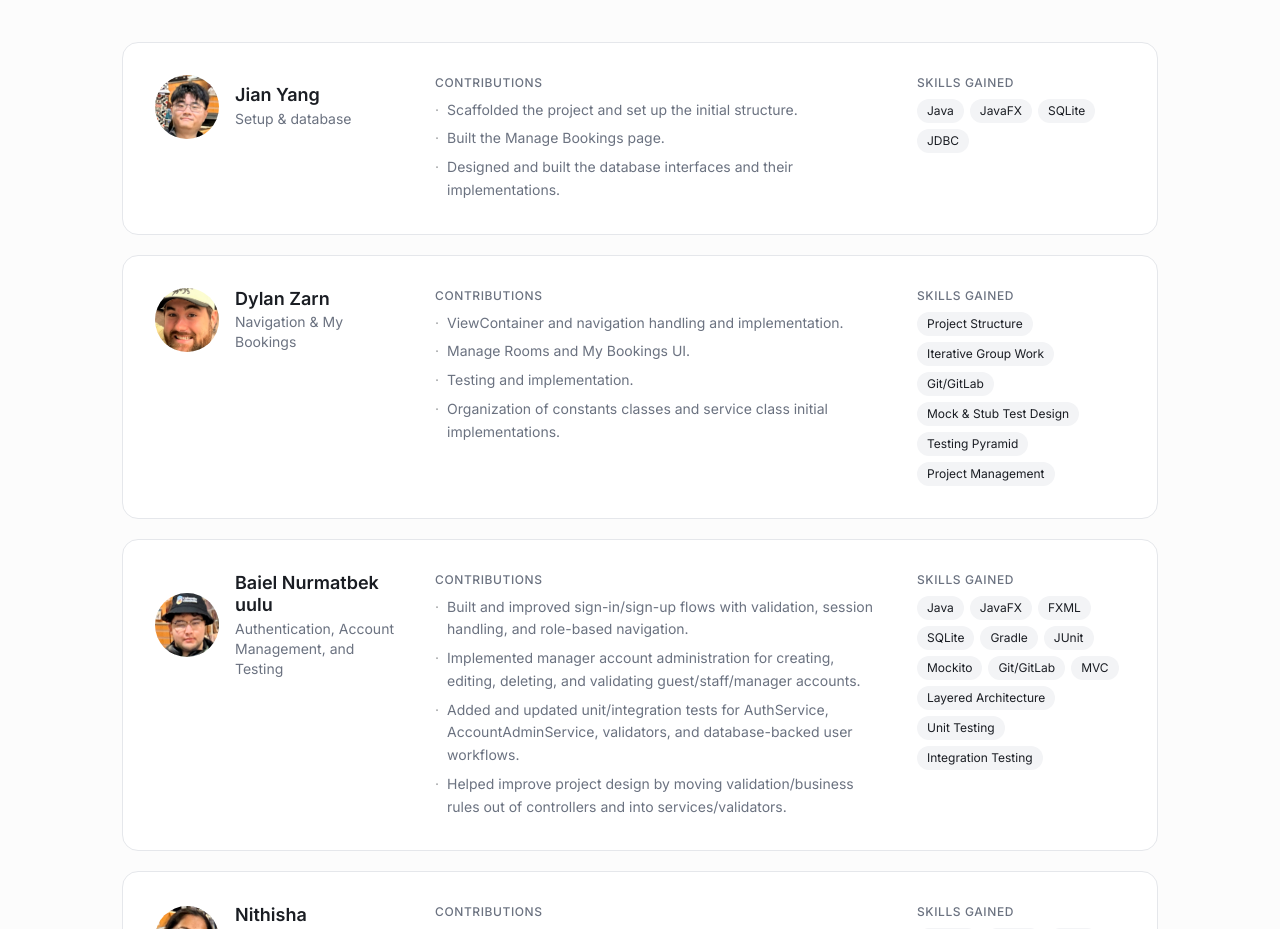
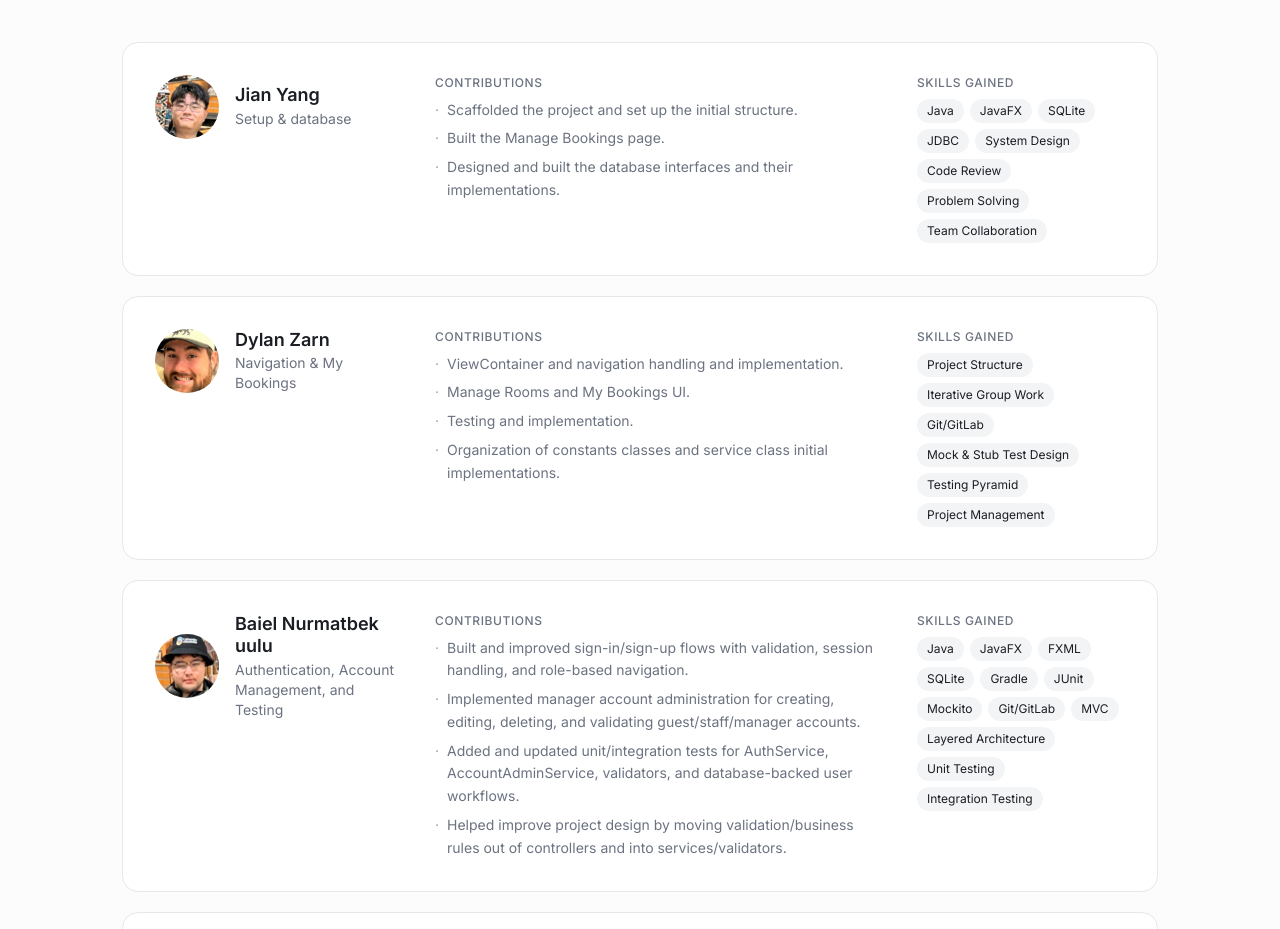
Before and after one commit to jianyang18/3350-checkinn-website, a React (Vite) app: page / in a window 1280 px wide. Shown: the part 8800-9729 px from the top of the page. Built offline with nearby package versions, Linux system fonts and the light colour scheme.

Commit message:
updated contribution

```diff
--- a/src/components/Team.jsx
+++ b/src/components/Team.jsx
@@ -11,7 +11,7 @@ const team = [
 			'Built the Manage Bookings page.',
 			'Designed and built the database interfaces and their implementations.',
 		],
-		skills: ['Java', 'JavaFX', 'SQLite', 'JDBC'],
+		skills: ['Java', 'JavaFX', 'SQLite', 'JDBC', 'System Design', 'Code Review', 'Problem Solving', 'Team Collaboration'],
 		photo: '/team/jian.png',
 	},
 	{
```
